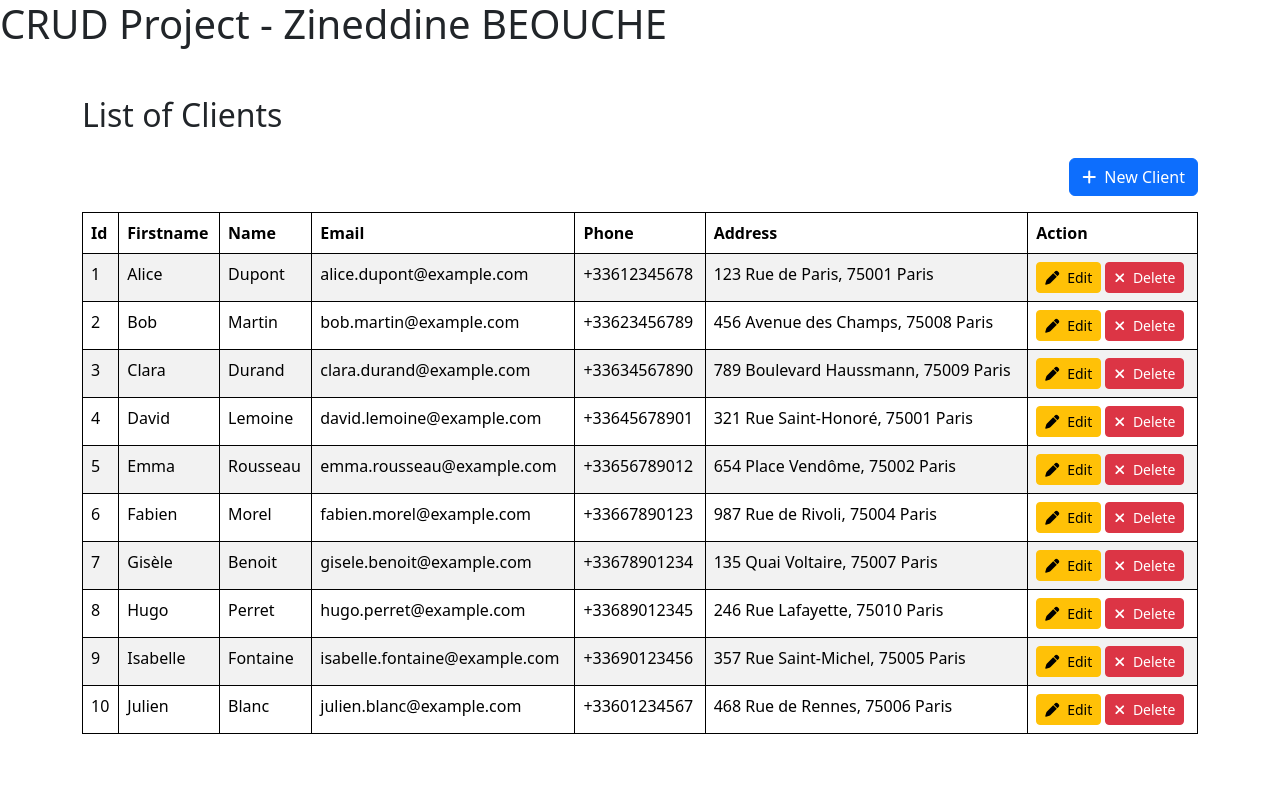
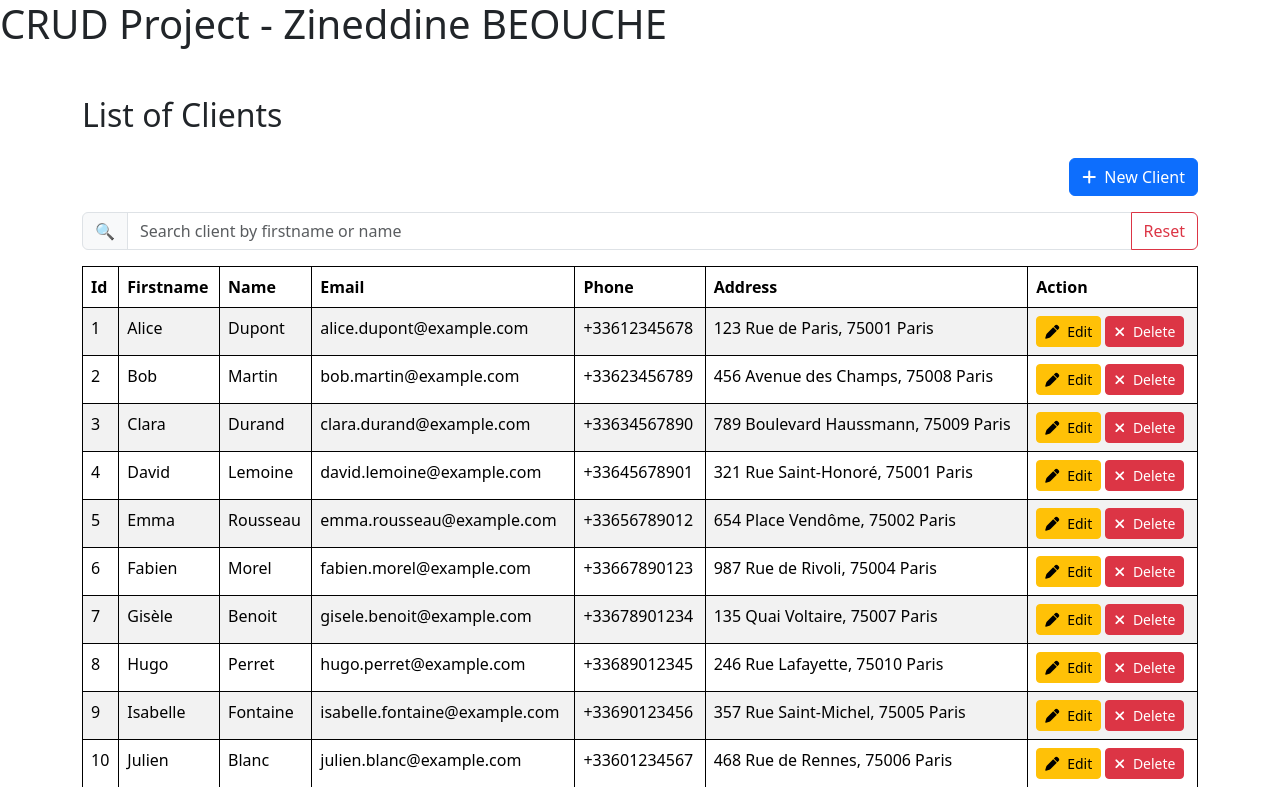
Before and after one commit to ZineddineBE/crud_project, a PHP site: page / in a window 1280 px wide. Shown: the top 787 px of the page. Before the commit the page ends 734 px from the top, so only its background shows below. Run offline with PHP 8.4, Linux system fonts and the light colour scheme; data comes from the database, SQL or seed files in the repository; some libraries are stand-ins or nearby versions.

Commit message:
Adding a search bar by first or last name

```diff
--- a/create.php
+++ b/create.php
@@ -23,8 +23,6 @@ if ($_SERVER['REQUEST_METHOD'] == 'POST') {
             $errorMessage = "All the fields are required !";
             break;
         }
-
-
         //add a new client to the database
 
         $sql = "INSERT INTO clients (firstname, name, email, phone, address) " .
--- a/index.php
+++ b/index.php
@@ -1,5 +1,23 @@
 <?php
     include("db_connection.php");
+
+    //read all rows from database table
+    $sql = "SELECT * FROM clients";
+
+    // Check if a search term is defined
+    $search_term = "";
+
+    if (isset($_GET["search"])) {
+        $search_term = $connection->real_escape_string($_GET["search"]);
+        $sql .= " WHERE firstname LIKE '$search_term%' OR name LIKE '$search_term%'";
+    }
+
+    $result = $connection->query($sql);
+
+    if (!$result) {
+        die("Invalid query: " . $connection->error);
+    }
+
 ?>
 
 <!DOCTYPE html>
@@ -33,6 +51,17 @@
             </a>
         </div>
 
+
+
+
+        <form action="" method="get" class="mb-3">
+            <div class="input-group flex-nowrap">
+                <span class="input-group-text">🔍</span>
+                <input type="text" class="form-control w-50" name="search" id="search" placeholder="Search client by firstname or name" value="<?php echo htmlspecialchars($search_term); ?>" aria-label="Search"aria-describedby="addon-wrapping">
+                <a href="index.php" class="btn btn-outline-danger">Reset</a>
+            </div>
+        </form>
+
         <table class="table table-striped">
             <thead>
                 <tr>
@@ -47,15 +76,6 @@
             </thead>
             <tbody>
                 <?php
-
-                //read all rows from database table
-
-                $sql = "SELECT * FROM clients";
-                $result = $connection->query($sql);
-
-                if (!$result) {
-                    die("Invalid query: " . $connection->error);
-                }
 
                 //read data of each row
                 while($row = $result->fetch_assoc()) {
```
